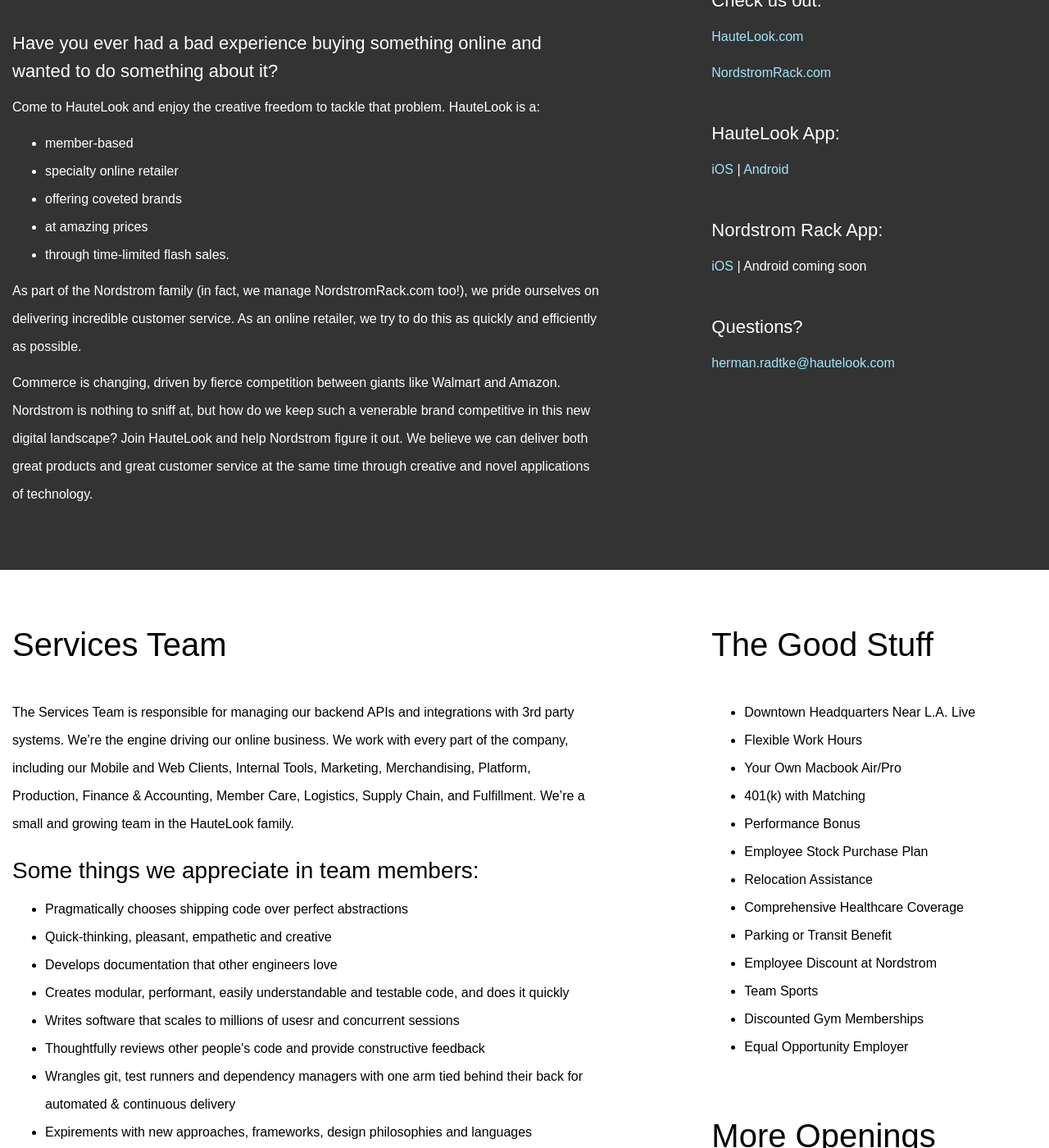
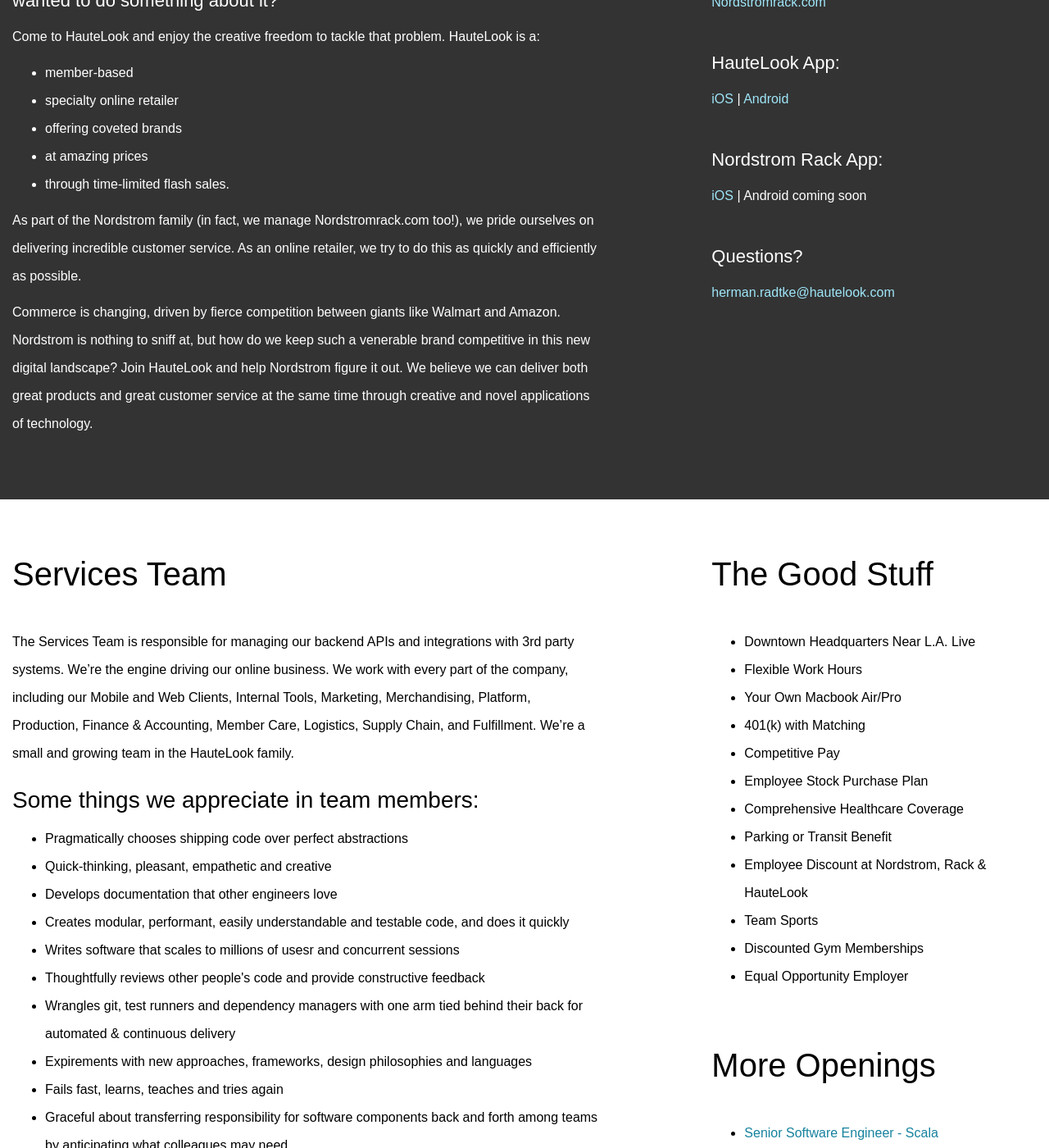
Before and after one commit to hautelook/hautelook.github.io, a Jekyll site: the page built from careers/sr-software-eng-php.html, in a window 1280 px wide and 1400 px high, scrolled down 371 px. Shown: the whole window at 82% size. Built offline with Jekyll 4.4.1, drawn with Linux system fonts in a browser that asks for light colours; nearby versions of some CDN libraries; some of the changed text lies outside the part shown.

Commit message:
Go live with new job listing

```diff
--- a/careers/sr-software-eng-php.html
+++ b/careers/sr-software-eng-php.html
@@ -19,9 +19,6 @@ taleo_job_id: 161521
   </head>
   <body>
     <div class="container-fluid">
-      <div class="alert alert-danger" role="alert">
-        <p class="text-center"><strong>This is an example only. This is not a real job listing.</strong></p>
-      </div>
       <header>
         <div class="row header__row">
           <div class="col-md-5">
@@ -48,7 +45,7 @@ taleo_job_id: 161521
                 <li>at amazing prices</li>
                 <li>through time-limited flash sales.</li>
               </ul>
-              <p>As part of the Nordstrom family (in fact, we manage NordstromRack.com too!), we pride ourselves on delivering incredible customer service. As an online retailer, we try to do this as quickly and efficiently as possible.</p>
+              <p>As part of the Nordstrom family (in fact, we manage Nordstromrack.com too!), we pride ourselves on delivering incredible customer service. As an online retailer, we try to do this as quickly and efficiently as possible.</p>
               <p>Commerce is changing, driven by fierce competition between giants like Walmart and Amazon. Nordstrom is nothing to sniff at, but how do we keep such a venerable brand competitive in this new digital landscape? Join HauteLook and help Nordstrom figure it out. We believe we can deliver both great products and great customer service at the same time through creative and novel applications of technology.</p>
             </div>
             <div class="col-md-4 col-md-offset-1">
@@ -56,7 +53,7 @@ taleo_job_id: 161521
 
               <h4 class="check_us_out">Check us out:</h4>
               <p><a href="https://www.hautelook.com" target="_blank">HauteLook.com</a><p>
-              <p><a href="https://www.nordstromrack.com" target="_blank">NordstromRack.com</a>
+              <p><a href="https://www.nordstromrack.com" target="_blank">Nordstromrack.com</a>
 
               <h4 class="check_us_out">HauteLook App:</h4>
               <p><a href="https://itunes.apple.com/us/app/hautelook/id390783984" target="_blank">iOS</a> | <a href="https://play.google.com/store/apps/details?id=com.hautelook.mcom" target="_blank">Android</a><p>
@@ -131,12 +128,11 @@ taleo_job_id: 161521
                 <li>Flexible Work Hours</li>
                 <li>Your Own Macbook Air/Pro</li>
                 <li>401(k) with Matching</li>
-                <li>Performance Bonus</li>
+                <li>Competitive Pay</li>
                 <li>Employee Stock Purchase Plan</li>
-                <li>Relocation Assistance</li>
                 <li>Comprehensive Healthcare Coverage</li>
                 <li>Parking or Transit Benefit</li>
-                <li>Employee Discount at Nordstrom</li>
+                <li>Employee Discount at Nordstrom, Rack & HauteLook</li>
                 <li>Team Sports</li>
                 <li>Discounted Gym Memberships</li>
                 <li>Equal Opportunity Employer</li>
```
